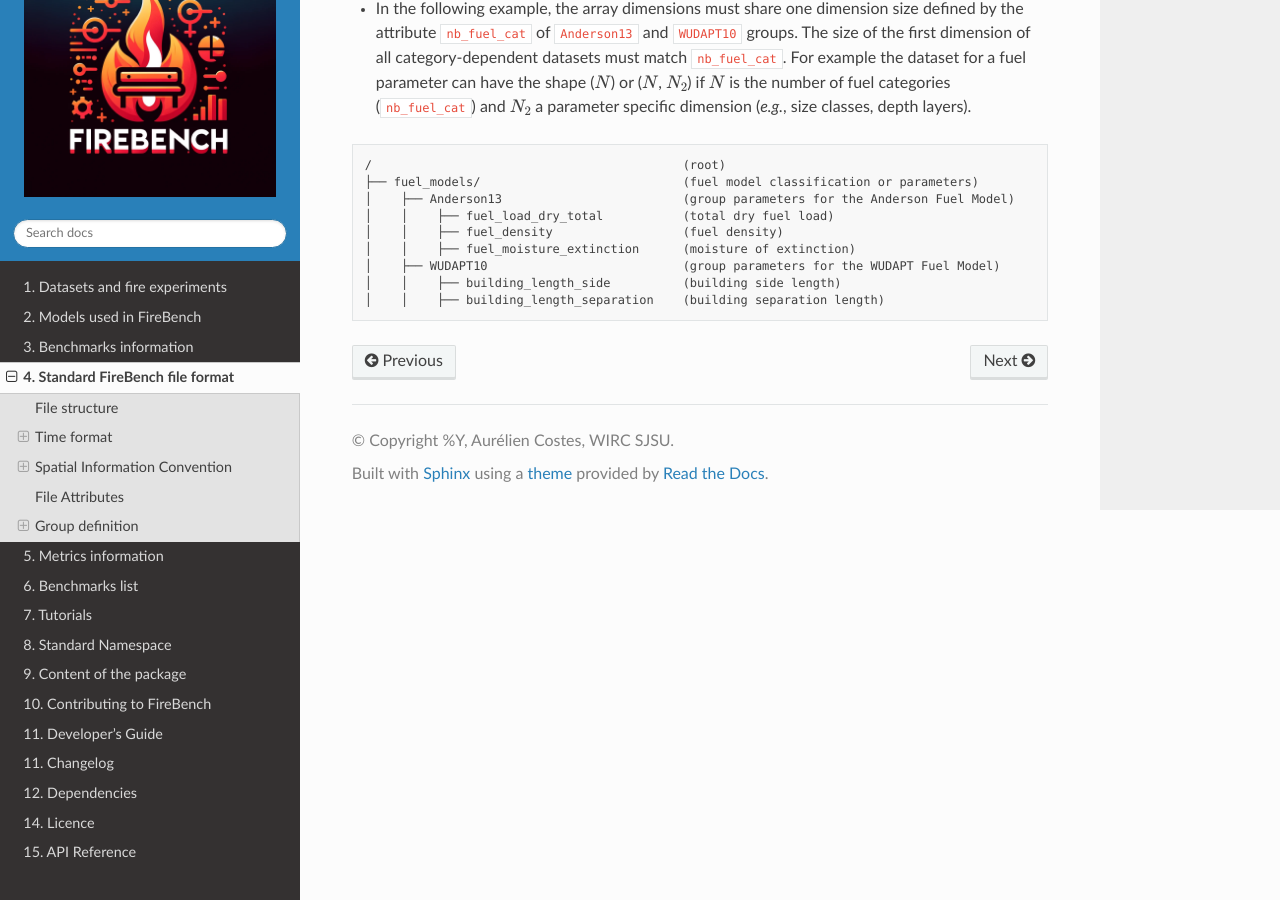
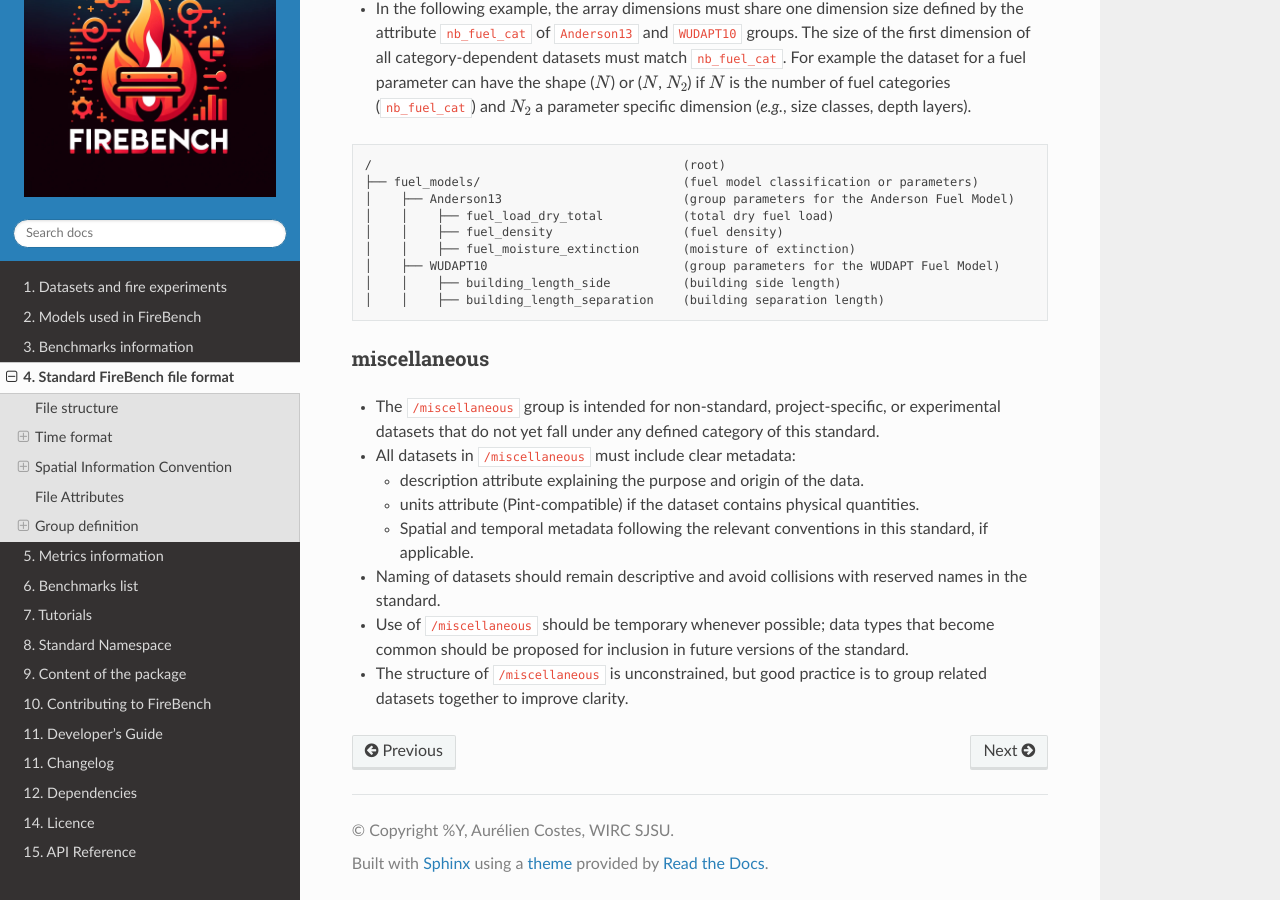
Before and after one commit to wirc-sjsu/firebench, a Sphinx documentation site: the page built from docs/standard_format.md, in a window 1280 px wide and 900 px high, scrolled down 11368 px. Built offline with Sphinx 7.4.7 and the Read the Docs theme 3.1.0, drawn with Linux system fonts in a browser that asks for light colours; some of the changed text lies outside the part shown.

Commit message:
add miscellaneous standard section doc

````diff
--- a/docs/standard_format.md
+++ b/docs/standard_format.md
@@ -306,7 +306,7 @@ No `/metadata` group is required; prefer file-level attributes. The `/metadata`
 │    │    ├── temperature    (temperature output from WRF-SFIRE simulation)
 ```
 
-### Unstructured
+### unstructured
 - Contains data with unstructured spatial coordinates (*i.e* not associated with a regular grid). It includes trajectories, or unstructured meshes.
 - Datasets must be grouped at the lowest common level that minimizes data duplication. Variables sharing the same time coordinate and the same spatial coordinate are placed in the same data group.
 - All spatial coordinates must follow the Spatial Information Convention, including CRS where applicable.
@@ -359,7 +359,7 @@ No `/metadata` group is required; prefer file-level attributes. The `/metadata`
 **Note**: This part of the standard is in an early stage and intentionally allows significant flexibility to accommodate diverse geopolygons data types. The structure and required fields may evolve in future versions based on user feedback and practical experience.
 
 
-### Fuel models
+### fuel_models
 - Contains data from a Fuel Model (Anderson/Albini, Scott and Burgan).
 - Datasets must be grouped per fuel model. Fuel model extensions (new properties for an existing fuel model) must be added separately and be named with the suffix `_extension_*`.
 - Each fuel property (fuel load, fuel height, *etc.*) must be named using the [Standard Variable Namespace](./namespace.md). If the name of the variable is not present, use a variable name as descriptive as possible and open a pull request to add the variable name to the Standard Variable Namespace. Units must be defined as an attribute `units` compatible with [Pint library](https://pint.readthedocs.io/en/stable/) terminology.
@@ -379,3 +379,14 @@ No `/metadata` group is required; prefer file-level attributes. The `/metadata`
 │    │    ├── building_length_side          (building side length)
 │    │    ├── building_length_separation    (building separation length)
 ```
+
+### miscellaneous
+
+- The `/miscellaneous` group is intended for non-standard, project-specific, or experimental datasets that do not yet fall under any defined category of this standard.
+- All datasets in `/miscellaneous` must include clear metadata:
+    - description attribute explaining the purpose and origin of the data.
+    - units attribute (Pint-compatible) if the dataset contains physical quantities.
+    - Spatial and temporal metadata following the relevant conventions in this standard, if applicable.
+- Naming of datasets should remain descriptive and avoid collisions with reserved names in the standard.
+- Use of `/miscellaneous` should be temporary whenever possible; data types that become common should be proposed for inclusion in future versions of the standard.
+- The structure of `/miscellaneous` is unconstrained, but good practice is to group related datasets together to improve clarity.
````
Also changed, not shown: other parts of docs/standard_format.md (+1 -1 lines).
